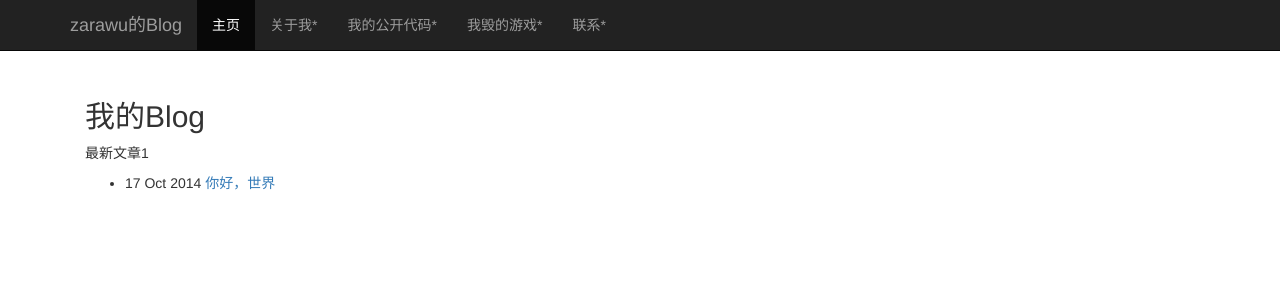
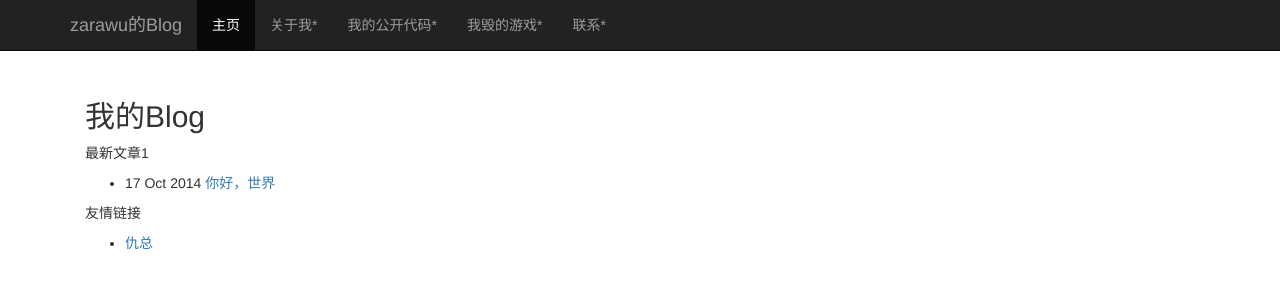
Before and after one commit to zarawu/blog, a Jekyll site: the page built from index.html, in a window 1280 px wide. Shown: the top 300 px of the page. Built offline with Jekyll 4.4.1, drawn with Linux system fonts in a browser that asks for light colours; nearby versions of some CDN libraries.

Commit message:
添加友情链接

```diff
--- a/index.html
+++ b/index.html
@@ -9,3 +9,8 @@ title: 我的Blog
 <li>{{ post.date | date_to_string }} <a href="{{ site.baseurl }}{{ post.url }}">{{ post.title }}</a></li>
 {% endfor %}
 </ul>
+
+<p>友情链接</p>
+<ul>
+	<li><address><a href="http://qz515880.github.com/blog/" target="_blank">仇总</a></address></li>
+</ul>
```
